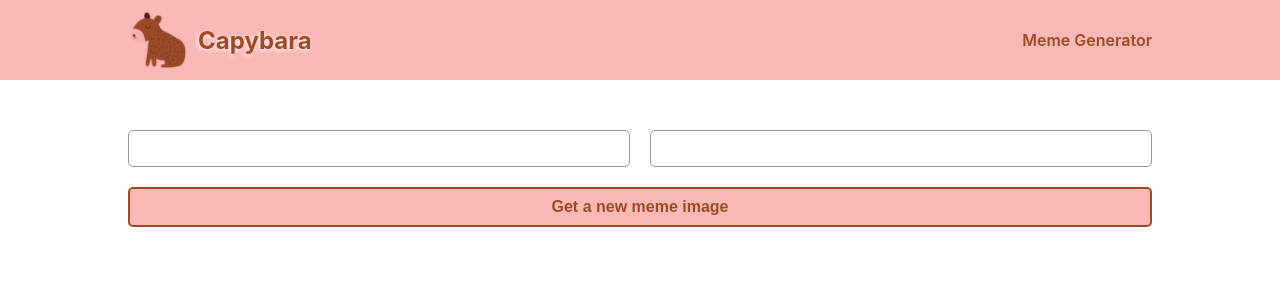
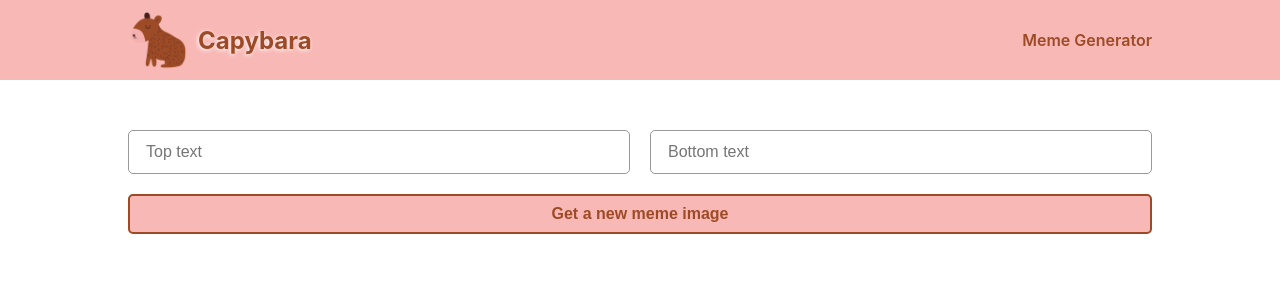
Before and after one commit to vinipereira-io/meme-generator, a React (Create React App) app: page / in a window 1280 px wide. Shown: the top 300 px of the page. Built offline with nearby package versions, Linux system fonts and the light colour scheme.

Commit message:
adjust inputs design

```diff
--- a/src/App.css
+++ b/src/App.css
@@ -20,10 +20,11 @@ section {
 
 input {
     width: 100%;
-    height: 35px;
+    height: 40px;
+    font-size: 16px;
     border: 1px solid #999999;
     border-radius: 5px;
-    padding: 0px 15px;
+    text-indent: 15px;
 }
 
 button {
--- a/src/components/Meme.js
+++ b/src/components/Meme.js
@@ -2,8 +2,8 @@ function Meme() {
     return (
         <form className='meme'>
             <div className='meme--inputs'>
-                <input></input>
-                <input></input>
+                <input type='text' placeholder='Top text'></input>
+                <input type='text' placeholder='Bottom text'></input>
             </div>
             <button>Get a new meme image</button>
         </form>
```
